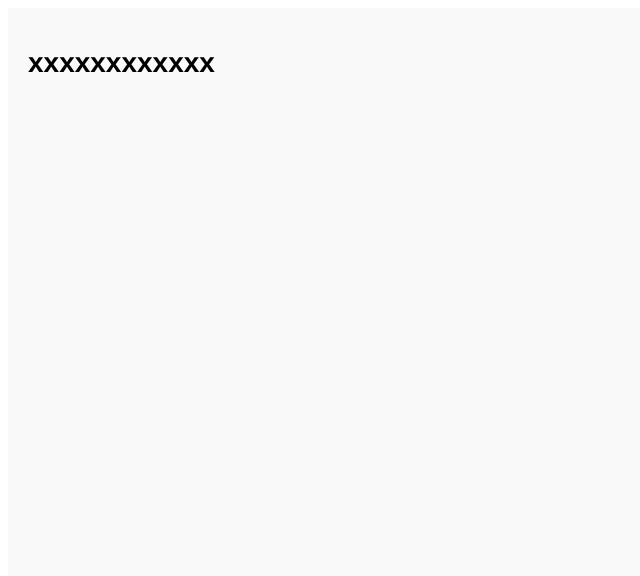
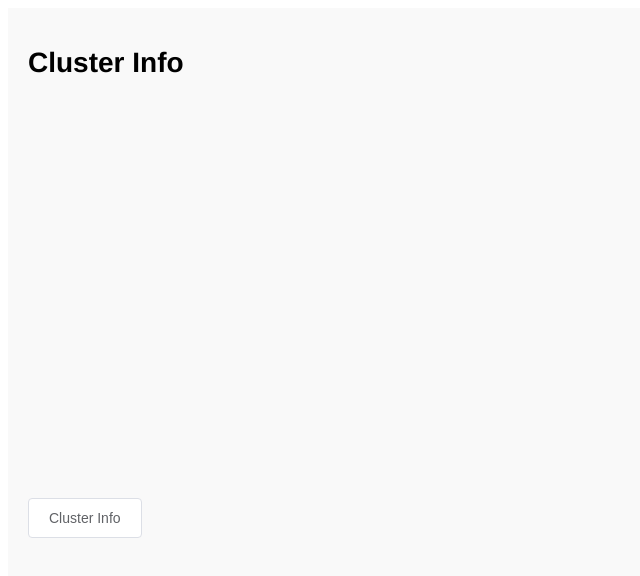
Before and after one commit to cwen0/hack, a Vue app in the folder dashboard/: page /#/home in a window 1280 px wide. Shown: the top 576 px of the page, without its empty margins (0-640 px from the left). Built offline with nearby package versions, Linux system fonts and the light colour scheme; what d3-vs, iview, v-charts, vue-clipboards would draw is missing.

Commit message:
init draw

```diff
--- a/dashboard/src/views/Home.vue
+++ b/dashboard/src/views/Home.vue
@@ -1,19 +1,130 @@
 <template>
     <!--<div :style="{ height: '300px'}" class="clusterChart" ref="clusterChart"></div>-->
     <div>
-        <h1>xxxxxxxxxxxx</h1>
+        <h1>Cluster Info</h1>
+        <div id="clusterChart" style="width: 600px;height:400px;">
+
+        </div>
+        <el-button @click="drawCluster" class="el-button">Cluster Info</el-button>
     </div>
 </template>
 
 <script>
     export default {
         data() {
+            return {}
         },
         created() {
+            // this.drawCluster();
         },
         updated() {
         },
-        methods: {}
+        methods: {
+            drawCluster() {
+                console.log("test");
+                var myChart = this.$echarts.init(document.getElementById('clusterChart'));
+                console.log("test");
+
+                var option = {
+                    title: {
+                        text: 'Graph 简单示例'
+                    },
+                    tooltip: {},
+                    animationDurationUpdate: 1500,
+                    animationEasingUpdate: 'quinticInOut',
+                    series: [
+                        {
+                            type: 'graph',
+                            layout: 'none',
+                            symbolSize: 50,
+                            roam: true,
+                            label: {
+                                normal: {
+                                    show: true
+                                }
+                            },
+                            edgeSymbol: ['circle', 'arrow'],
+                            edgeSymbolSize: [4, 10],
+                            edgeLabel: {
+                                normal: {
+                                    textStyle: {
+                                        fontSize: 20
+                                    }
+                                }
+                            },
+                            data: [{
+                                name: '节点1',
+                                x: 300,
+                                y: 300
+                            }, {
+                                name: '节点2',
+                                x: 800,
+                                y: 300
+                            }, {
+                                name: '节点3',
+                                x: 550,
+                                y: 100
+                            }, {
+                                name: '节点4',
+                                x: 550,
+                                y: 500
+                            }],
+                            // links: [],
+                            links: [{
+                                source: 0,
+                                target: 1,
+                                symbolSize: [5, 20],
+                                label: {
+                                    normal: {
+                                        show: true
+                                    }
+                                },
+                                lineStyle: {
+                                    normal: {
+                                        width: 5,
+                                        curveness: 0.2
+                                    }
+                                }
+                            }, {
+                                source: '节点2',
+                                target: '节点1',
+                                label: {
+                                    normal: {
+                                        show: true
+                                    }
+                                },
+                                lineStyle: {
+                                    normal: {curveness: 0.2}
+                                }
+                            }, {
+                                source: '节点1',
+                                target: '节点3'
+                            }, {
+                                source: '节点2',
+                                target: '节点3'
+                            }, {
+                                source: '节点2',
+                                target: '节点4'
+                            }, {
+                                source: '节点1',
+                                target: '节点4'
+                            }],
+                            lineStyle: {
+                                normal: {
+                                    opacity: 0.9,
+                                    width: 2,
+                                    curveness: 0
+                                }
+                            }
+                        }
+                    ]
+                };
+
+                console.log("test");
+
+                myChart.setOption(option)
+            }
+        }
     }
 </script>
 
```
